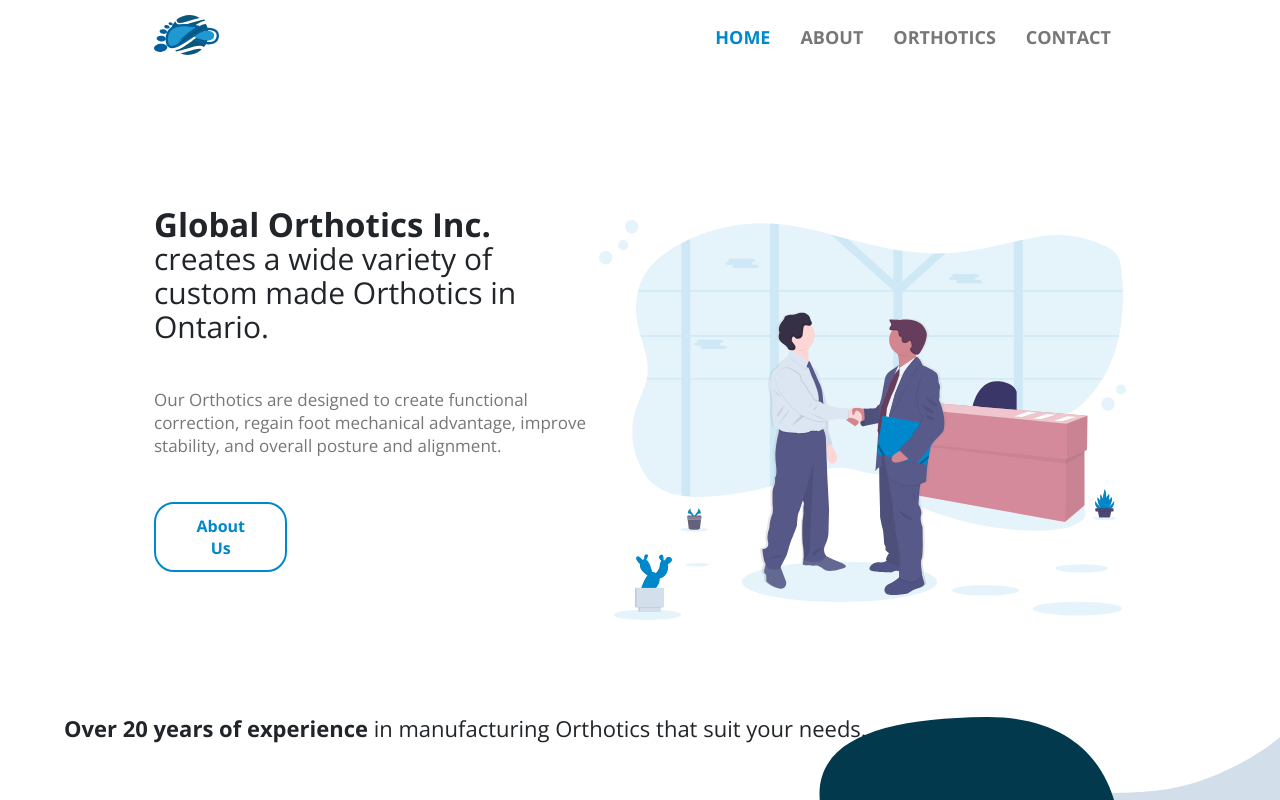
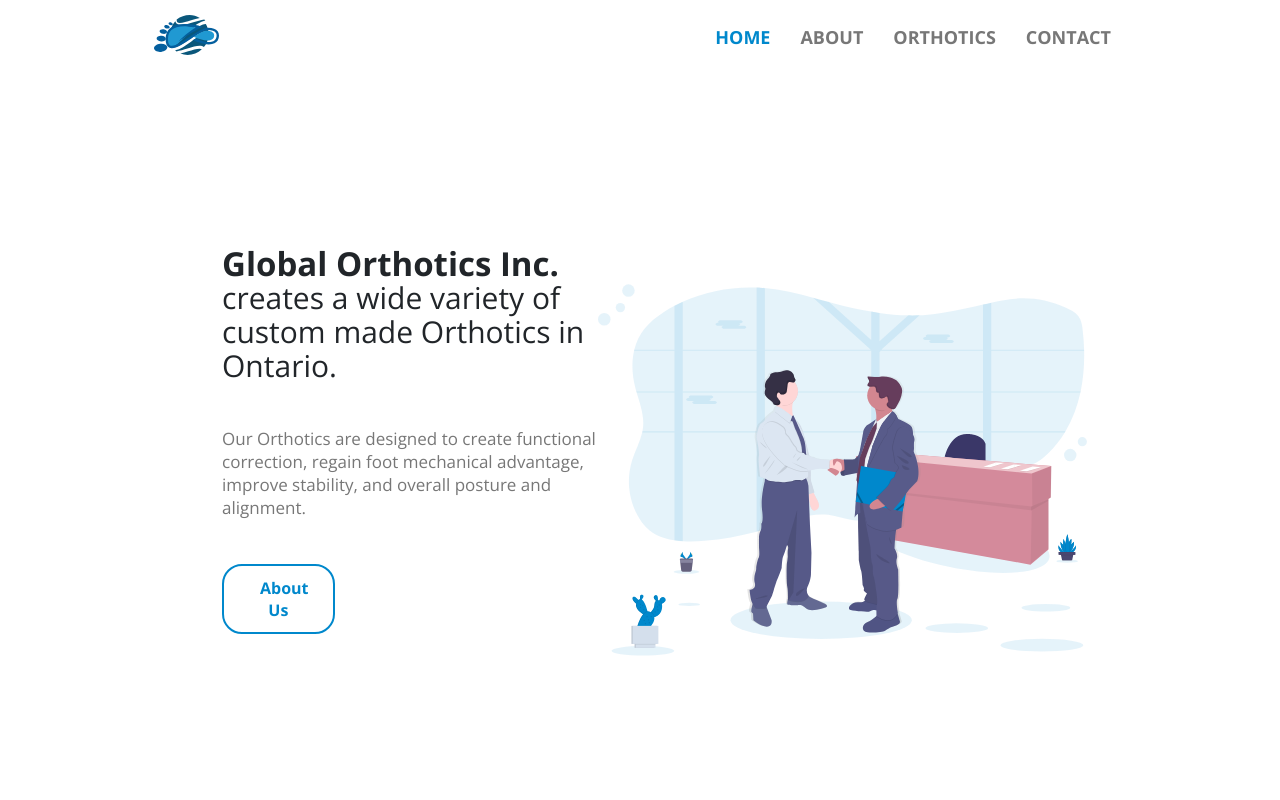
Before and after one commit to marvthedev/globalorthoticsinc, a Nuxt app: page / in a window 1280 px wide. Shown: the top 800 px of the page. Built offline with nearby package versions, Linux system fonts and the light colour scheme.

Commit message:
Completed header section's desktop view styling.

```diff
--- a/components/Home/header.vue
+++ b/components/Home/header.vue
@@ -14,7 +14,9 @@
       </p>
       <nuxt-link to="/about" class="header__txt-btn">About Us</nuxt-link>
     </div>
-    <img src="~/assets/svg/header/header-business.svg" class="header__img" />
+    <div class="header__img">
+      <img src="~/assets/svg/header/header-business.svg" />
+    </div>
   </header>
 </template>
 
@@ -23,13 +25,11 @@
   margin-top: 16rem;
   display: flex;
   flex-direction: column;
-  align-items: center;
-  width: 100%;
+  justify-content: center;
   &__txt {
     display: flex;
     flex-direction: column;
     &-title {
-      width: 90%;
       font-size: 3.3rem;
       line-height: 3.3rem;
     }
@@ -37,7 +37,7 @@
       margin: 4.5rem 0;
     }
     &-btn {
-      width: 45%;
+      width: 40%;
       text-align: center;
       padding: 1.1rem 3.6rem;
       border: 0.2rem solid $primary__color;
@@ -50,7 +50,10 @@
   }
   &__img {
     margin-top: 6rem;
-    width: 90%;
+    display: flex;
+    & img {
+      width: 100%;
+    }
   }
   &__sub-head {
     font-size: 3rem;
@@ -65,20 +68,25 @@
     align-items: center;
     padding: 0 15.4rem;
     &__txt {
+      padding-left: 7%;
+      width: 50%;
       &-btn {
         width: 30%;
-        :hover {
+        &:hover {
           color: white;
-          background: blue;
+          background: $primary__color;
         }
       }
     }
     &__img {
-      height: 40rem;
+      padding-right: 4%;
+      height: 100%;
+      width: 60%;
+      color: crimson;
+      & img {
+        height: 50rem;
+      }
     }
-  }
-  .nuxt-link-active {
-    color: red;
   }
 }
 </style>
```
